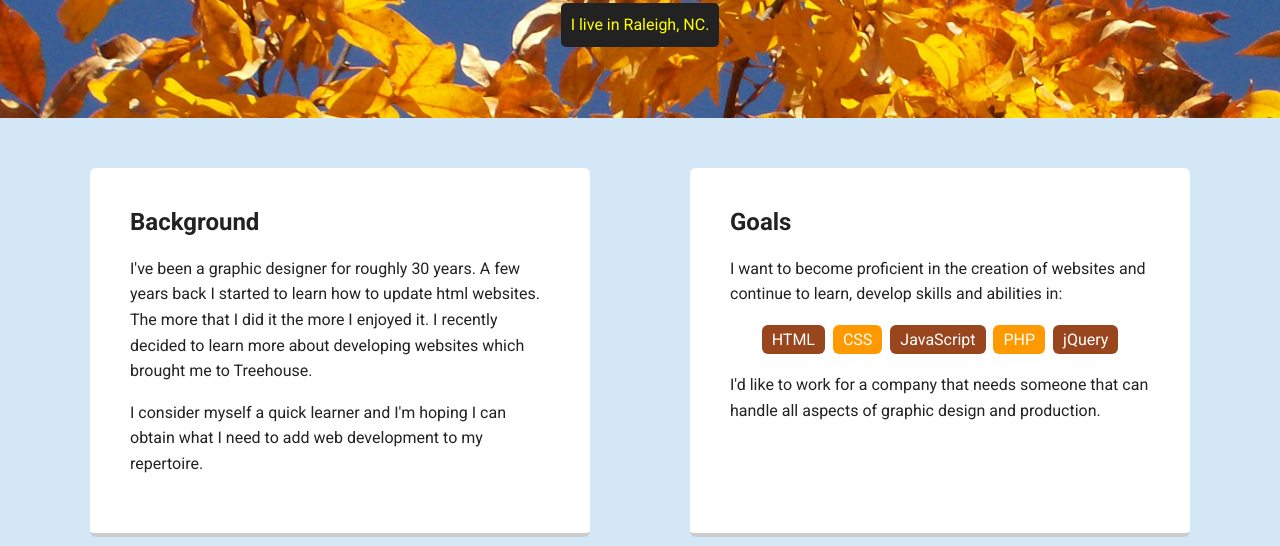
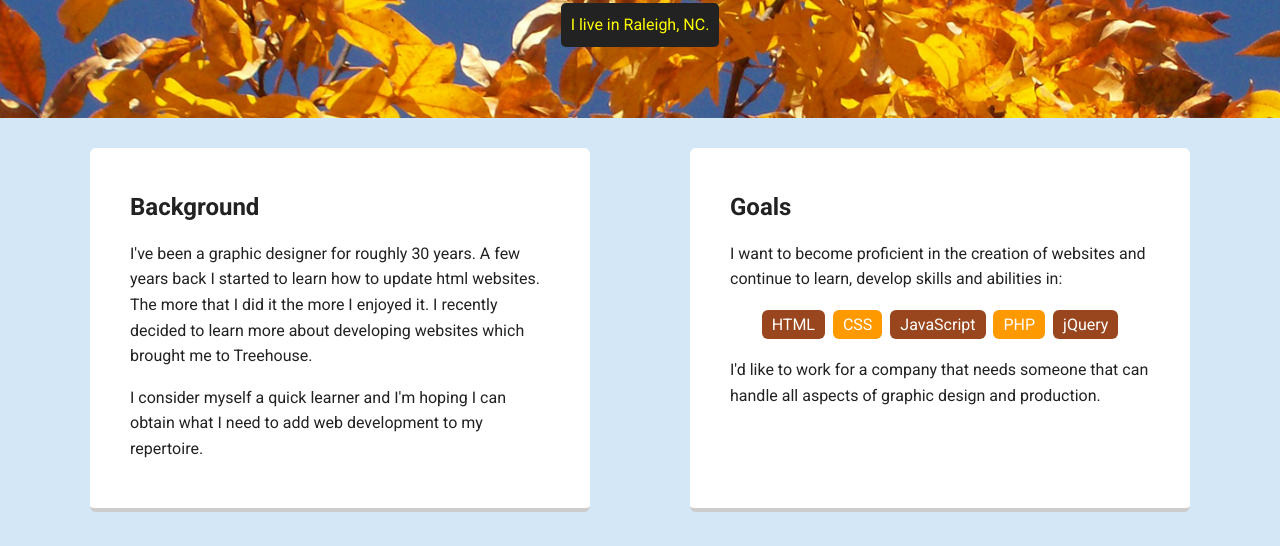
Before and after one commit to adroitsargent/personal_profile_page, a plain HTML site: page index.html in a window 1280 px wide. Shown: the part 406-952 px from the top of the page. Drawn offline with Linux system fonts and the light colour scheme; a web font is replaced by a local one.

Commit message:
Changed margin settings

```diff
--- a/styles.css
+++ b/styles.css
@@ -97,8 +97,8 @@ header .profile-image:hover {
   color: yellow;
 }
 .card {
-  margin: 30px;
-  padding: 20px 40px 40px;
+  margin: 10px 20px 0px 20px;
+  padding: 25px 40px 30px;
   max-width: 500px;
   text-align: left;
   background: #fff;
```
